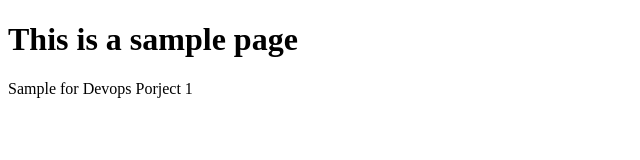
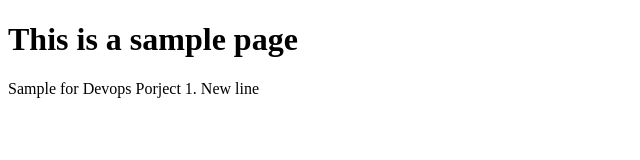
Before and after one commit to bmaharjan17/devopsProj1, a plain HTML site: page index.html in a window 1280 px wide. Shown: the full height of the page, 0-640 px from the left. Drawn offline with Linux system fonts and the light colour scheme.

Commit message:
changes to index.html

```diff
--- a/index.html
+++ b/index.html
@@ -6,7 +6,7 @@
     <Body>
         <h1>This is a sample page</h1>
         <p>
-            Sample for Devops Porject 1
+            Sample for Devops Porject 1. New line
         </p>
     </Body>
 </html>
```
